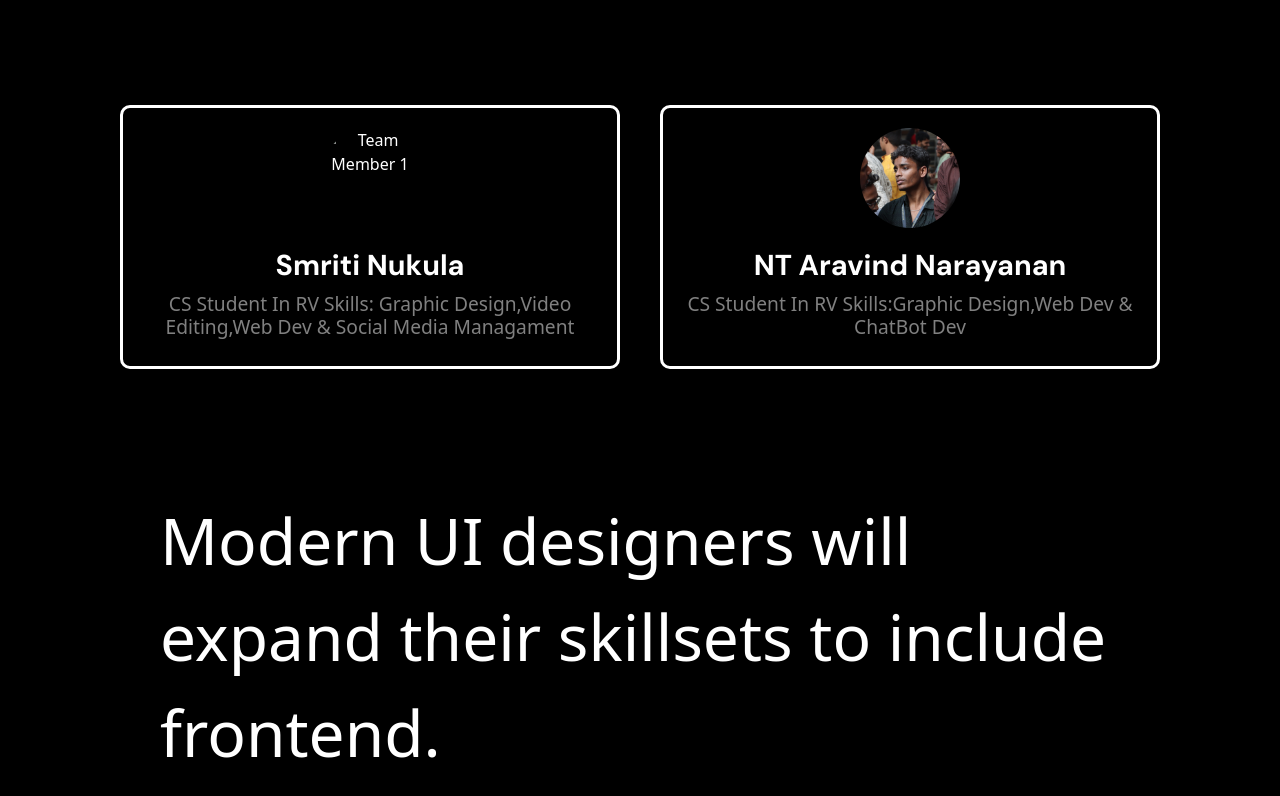
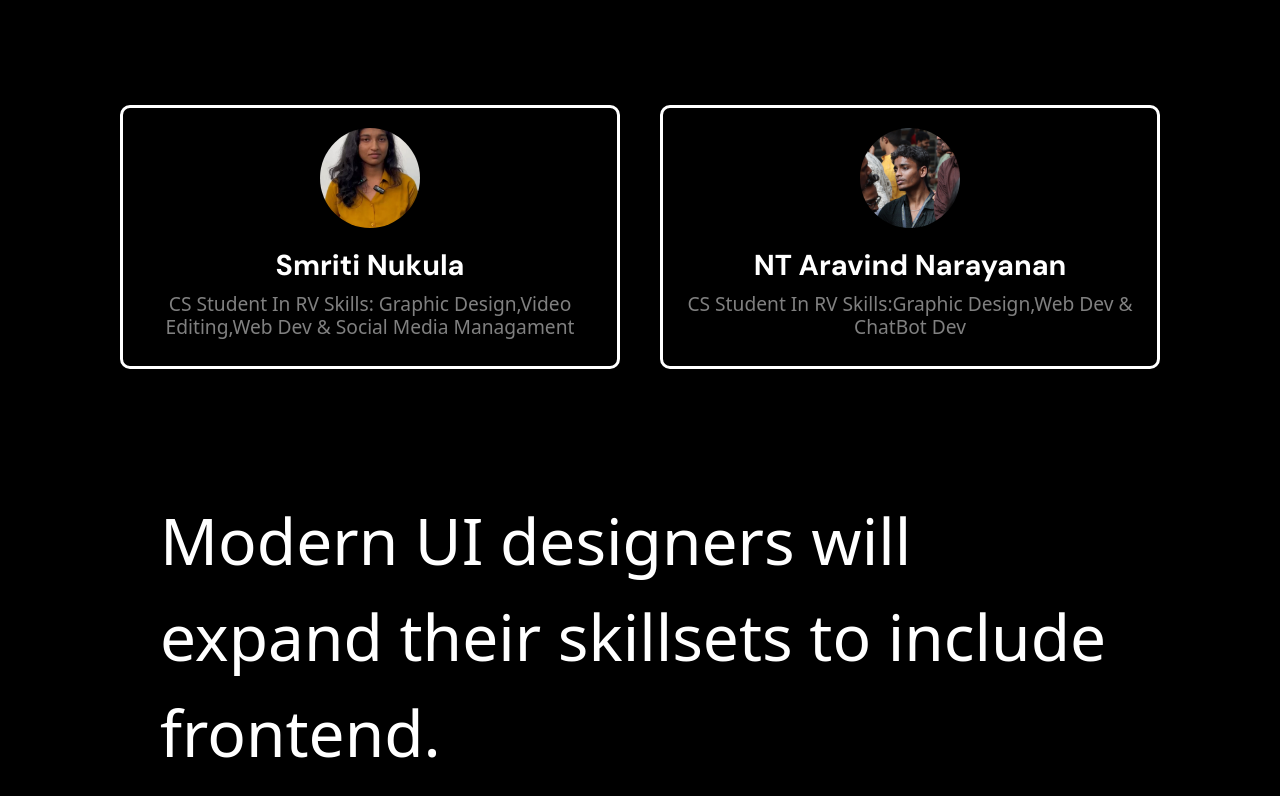
Before and after one commit to smritinukula16/infini-io, a plain HTML site: page index.html in a window 1280 px wide. Shown: the part 1646-2442 px from the top of the page. Drawn offline with nearby package versions, Linux system fonts and the light colour scheme; a script that the page names is missing.

Commit message:
Update index.html

```diff
--- a/index.html
+++ b/index.html
@@ -98,7 +98,7 @@
       <section class="our-team">
         <div class="team-member">
           <div class="profile-pic">
-            <img src="" alt="Team Member 1">
+            <img src="sm.jpeg" alt="Team Member 1">
           </div>
           <div class="member-info">
             <h1>Smriti Nukula</h1>
```
